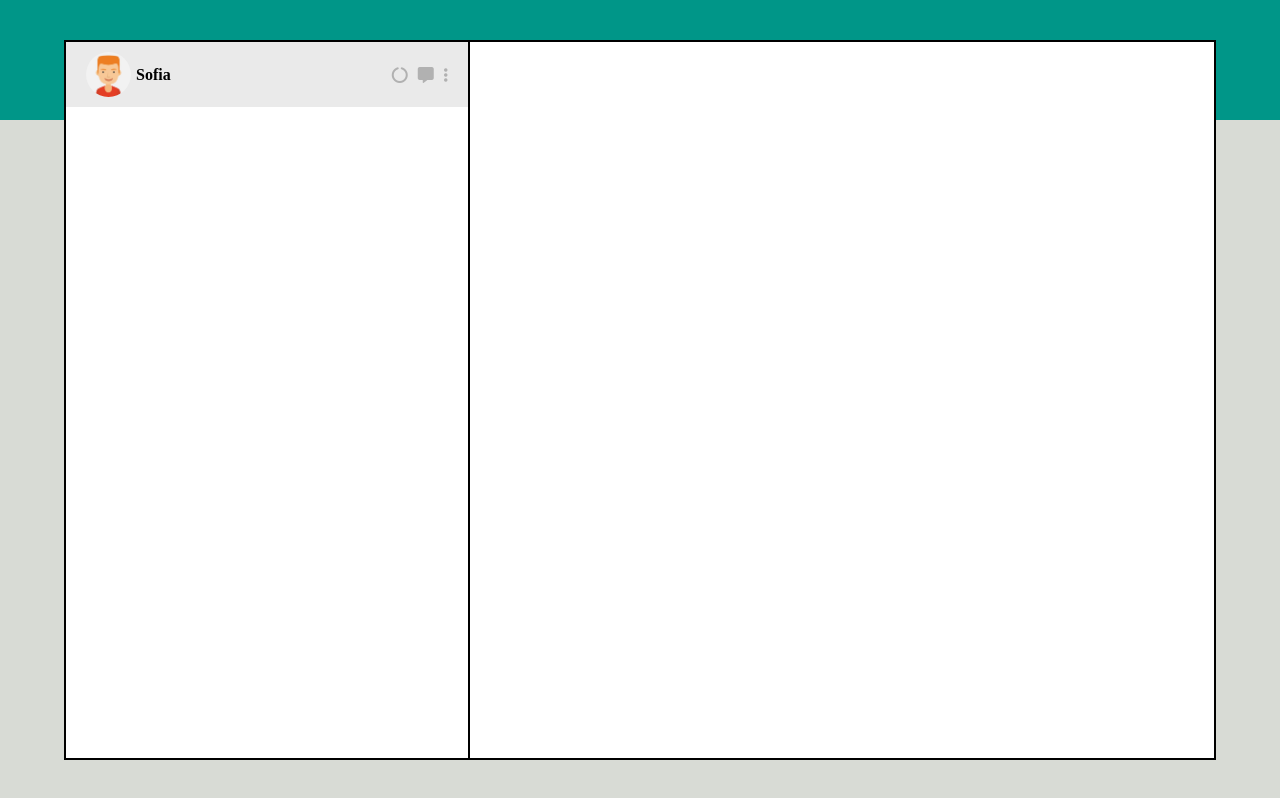
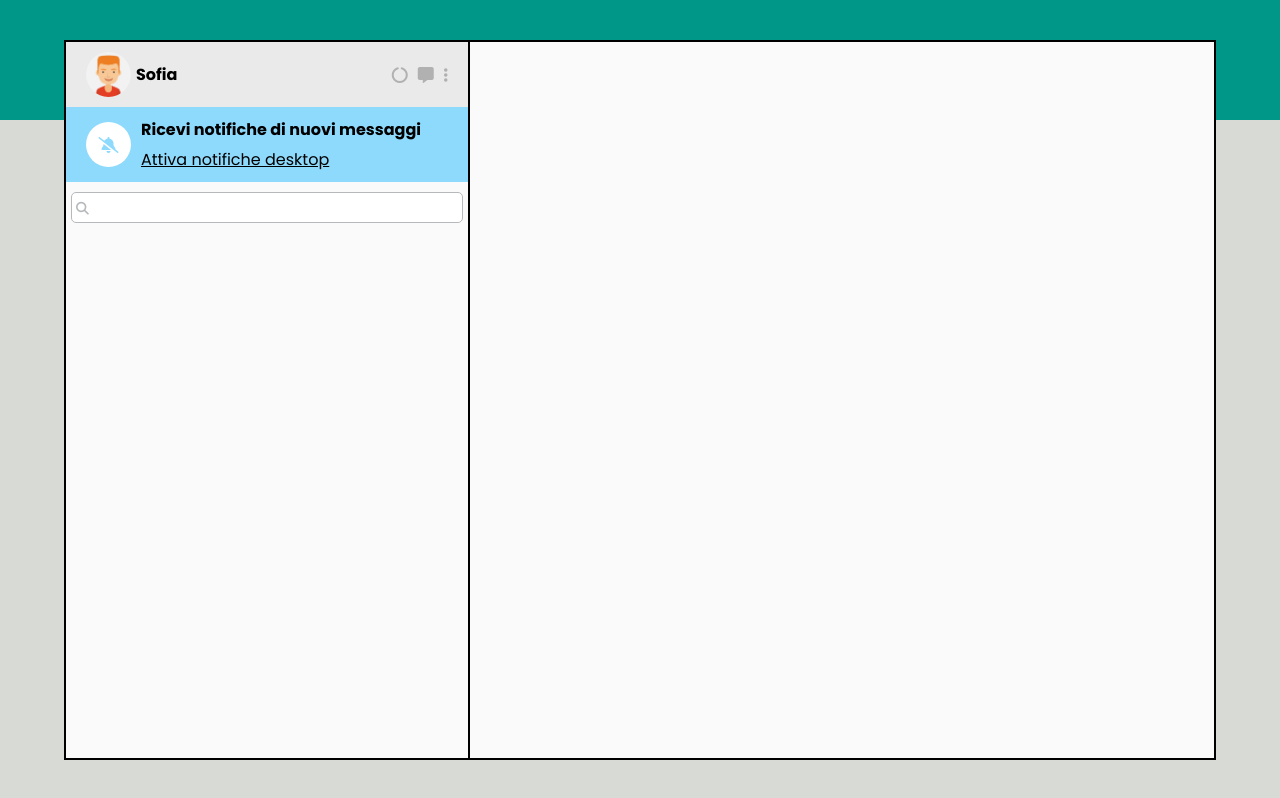
Before and after one commit to Ensick/vue-boolzapp, a plain HTML site: page index.html in a window 1280 px wide. Drawn offline with nearby package versions, Linux system fonts and the light colour scheme.

Commit message:
Struttura Sezione Sinitra in corso

```diff
--- a/assets/css/style.css
+++ b/assets/css/style.css
@@ -1,14 +1,21 @@
+@import url('https://fonts.googleapis.com/css2?family=Poppins:wght@400;500;600;700&display=swap');
 
 *{
     margin: 0;
     padding: 0;
     box-sizing: border-box;
+    font-family: 'Poppins', sans-serif;
 }
 
 img{
 
     border-radius: 50%;
     width: 45px;
+}
+
+a{
+
+    color: inherit;
 }
 
 #root{
@@ -24,7 +31,7 @@ img{
     width: 90%;
     margin-inline: auto;
     height: 90%;
-    background-color: rgba(255, 255, 255, 1);
+    background-color: rgba(250, 250, 250, 1);
     border: 2px solid black;
     display: flex;
 }
@@ -34,12 +41,6 @@ img{
 .section-left{
 
     width: 35%;
-}
-
-.section-right{
-
-    border-left: 2px solid black;
-    width: 65%;
 }
 
 .cont-user-avatar-left{
@@ -68,4 +69,73 @@ img{
     color: rgba(177, 177, 177, 1);
 }
 
-/* SECTION-LEFT */
+/* NOTIFICATION */
+
+.notification{
+
+    display: flex;
+    align-items: center;
+    background-color: rgba(142, 218, 252, 1);
+    padding: 10px 20px;
+}
+
+.notification div:first-child{
+
+    width: 45px;
+    height: 45px;
+    border-radius: 50%;
+    margin-right: 10px;
+    background-color: white;
+    display: flex;
+    justify-content: center;
+    align-items: center;
+}
+
+.notification div:last-child > h4{
+
+    padding-bottom: 5px;
+}
+
+.notification div > i {
+
+    color: rgba(142, 218, 252, 1) ;
+}
+
+/* SEARCH-BAR */
+
+.cont-search-bar{
+
+    padding: 10px 5px;
+}
+
+.cont-search-bar div{
+
+    border-radius: 5px;
+    border: 1px solid rgba(182, 185, 187, 1);
+    padding: 2px 4px;
+    background-color: white;
+}
+
+.cont-search-bar div > i{
+
+    color: rgba(182, 185, 187, 1);
+    font-size: 0.8rem;
+}
+
+.search-bar{
+
+    width: 90%;
+    border: none;
+    outline: none;
+}
+
+
+
+/* SECTION-LEFT-END */
+
+
+.section-right{
+
+    border-left: 2px solid black;
+    width: 65%;
+}
--- a/index.html
+++ b/index.html
@@ -13,6 +13,8 @@
     <div id="root">
 
         <div class="container-app">
+
+            <!-- SECTION-LEFT -->
 
             <div class="section-left">
 
@@ -31,11 +33,29 @@
 
                 </div>
 
-                <div>
+               <!-- NOTIFICATION -->
+
+                <div class="notification">
+
+                    <div>
+                        <i class="fa-solid fa-bell-slash"></i>
+                    </div>
+
+                    <div>
+                        <h4>Ricevi notifiche di nuovi messaggi</h4>
+                        <a href="#">Attiva notifiche desktop</a>
+                    </div>
 
                 </div>
 
-                <div>
+               <!-- SEARCH-BAR -->
+
+                <div class="cont-search-bar">
+
+                    <div>
+                        <i class="fa-solid fa-magnifying-glass"></i>
+                        <input class="search-bar" type="text">
+                    </div>
 
                 </div>
 
```
